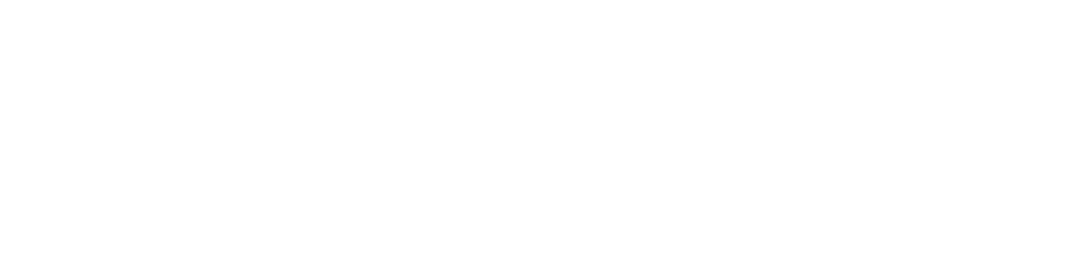
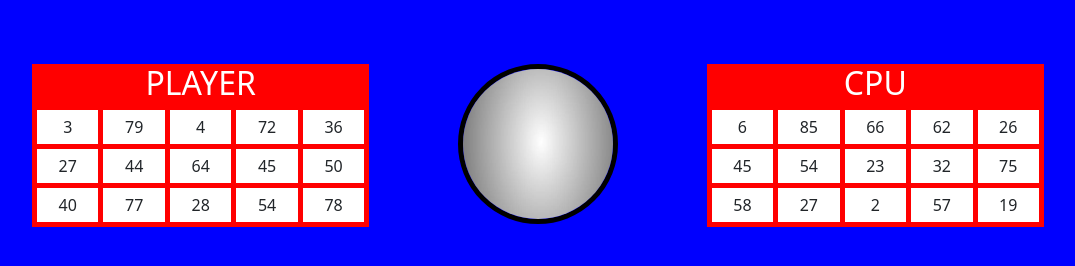
Before and after one commit to alejocastro10/BingoPersonal, a website: page src/index.html in a window 1280 px wide. Shown: the whole page, without its empty margins (102-1177 px from the left). Drawn offline with nearby package versions, Linux system fonts and the light colour scheme.

Commit message:
Tarjetones y circulo generado

```diff
--- a/index.js
+++ /dev/null
@@ -1,47 +0,0 @@
-// CONSTANTES
-
-const cantNumCarton = 15;
-const maxValor = 90;
-const listaNumTotal = [];
-
-// TARJETONES
-
-let player = [];
-let cpu =[];
-
-// FUNCIONES
-
-function generarTarjeton(max) {
-  let cartoon=[]
-  let num, ver
-  max++;
-  for(let i=0;i<cantNumCarton;i++){
-    num = Math.floor(Math.random() * max);
-    ver = repetido(num,cartoon);
-    if (ver) i--;
-    else {
-      cartoon.push(num)
-    }
-  }
-  return cartoon
-}
-
-function repetido(num, cartoon) {
-  for (let i = 0; i < cartoon.length; i++) {
-    if (num == cartoon[i]) {
-      return true;
-    }
-  }
-  return false;
-}
-
-
-
-for (let i = 0; i < 90; i++) {
-  listaNumTotal[i] = i + 1;
-}
-
-player= generarTarjeton(maxValor);
-cpu = generarTarjeton(maxValor);
-
-console.log(player,cpu)
--- a/index.html
+++ b/src/index.html
@@ -10,22 +10,23 @@
       integrity="sha384-EVSTQN3/azprG1Anm3QDgpJLIm9Nao0Yz1ztcQTwFspd3yD65VohhpuuCOmLASjC"
       crossorigin="anonymous"
     />
+    <link rel="stylesheet" href="./styles/styles.css" />
     <title>Bingo</title>
   </head>
   <body>
     <div class="container">
-        <div class="player">
+      <div id="player"></div>
 
-        </div>
+      <div id="ball"> </div>
 
-        <div class="ball">
+      <div id="cpu"></div>
+    </div>
 
-        </div>
+    <!-- Templates -->
 
-        <div class="cpu">
-
-        </div>
-    </div>
+    <template id="div-cartoon">
+        <div class="numCartoon"><p>Numero aleatorio</p></div>
+    </template>
 
     <script src="index.js"></script>
   </body>
--- /dev/null
+++ b/src/index.js
@@ -0,0 +1,120 @@
+// CONSTANTES
+
+const cantNumCarton = 15;
+const maxValor = 90;
+const listaNumTotal = [];
+
+// TARJETONES
+
+let player = [];
+let cpu = [];
+
+// FUNCIONES
+
+function generarTarjeton(max) {
+  let cartoon = [];
+  let num, ver;
+  max++;
+  for (let i = 0; i < cantNumCarton; i++) {
+    num = Math.floor(Math.random() * max);
+    ver = repetido(num, cartoon);
+    if (ver) i--;
+    else {
+      cartoon.push(num);
+    }
+  }
+  return cartoon;
+}
+//Función encontrar si un numero es repetido
+function repetido(num, cartoon) {
+  for (let i = 0; i < cartoon.length; i++) {
+    if (num == cartoon[i]) {
+      return true;
+    }
+  }
+  return false;
+}
+//Función mostar en pantalla el cartón del jugador
+function CreateCartoonPlayer(player) {
+  const cartoonPlayer = document.getElementById("player");
+  const fragmentPlayer = document.createDocumentFragment();
+  let template = document.querySelector("#div-cartoon").content;
+  const divPlayer = document.createElement("div");
+  divPlayer.setAttribute("class", "bodyPlayer");
+
+  const tituloPlayer = document.createElement("h2");
+  tituloPlayer.setAttribute("class", "tituloPlayer");
+  tituloPlayer.textContent = "PLAYER";
+  cartoonPlayer.appendChild(tituloPlayer);
+
+  player.forEach((num) => {
+    template.querySelector(".numCartoon p").textContent = num;
+    const clone = template.cloneNode(true);
+    fragmentPlayer.appendChild(clone);
+  });
+
+  divPlayer.appendChild(fragmentPlayer);
+  cartoonPlayer.appendChild(divPlayer);
+}
+
+//Función mostar en pantalla el cartón del CPU
+
+function CreateCartoonCPU(cpu) {
+  const cartoonCPU = document.getElementById("cpu");
+  const fragmentCPU = document.createDocumentFragment();
+  let template = document.querySelector("#div-cartoon").content;
+  const divCPU = document.createElement("div");
+  divCPU.setAttribute("class", "bodyCPU");
+
+  const tituloCPU = document.createElement("h2");
+  tituloCPU.setAttribute("class", "tituloCPU");
+  tituloCPU.textContent = "CPU";
+  cartoonCPU.appendChild(tituloCPU);
+
+  cpu.forEach((num) => {
+    template.querySelector(".numCartoon p").textContent = num;
+    const clone = template.cloneNode(true);
+    fragmentCPU.appendChild(clone);
+  });
+
+  divCPU.appendChild(fragmentCPU);
+  cartoonCPU.appendChild(divCPU);
+}
+
+//Mostar imagen circular en pantalla
+
+function CreateCircle() {
+  const seccionCircle = document.getElementById("ball");
+  const imageCenter = document.createElement("img");
+  imageCenter.setAttribute("src", "./images/circle-gray.jpg");
+  imageCenter.setAttribute("class", "ball");
+  seccionCircle.appendChild(imageCenter);
+}
+
+//Detectar click en el circulo
+
+function detectarClickCirculo() {
+  const container = document.querySelector(".container");
+  container.addEventListener("click", (e) => {
+    if (e.target.classList.contains("ball")) {
+      generarAleatorio()
+    }
+  });
+}
+
+function generarAleatorio(){
+
+}
+
+player = generarTarjeton(maxValor);
+cpu = generarTarjeton(maxValor);
+
+//ESTRUCTURA PAGINA
+
+//generar estructura player
+
+CreateCartoonPlayer(player);
+CreateCartoonCPU(cpu);
+CreateCircle();
+let arrayNum =[]
+detectarClickCirculo()
--- /dev/null
+++ b/src/styles/styles.scss
@@ -0,0 +1,73 @@
+$colorCartoon : red;
+$bg-square: white;
+
+body{
+    background-color: blue;
+}
+.container{
+    display: grid;
+    grid-template-columns: repeat(3,1fr);
+    padding: 5%;
+    width: 100%;
+
+    #player{
+        background-color: $colorCartoon;
+
+        .tituloPlayer{
+            display: flex;
+            justify-content: center;
+            color: white;
+
+        }
+        .bodyPlayer{
+            display: grid;
+            grid-template-columns: repeat(5,auto);
+            gap: 5px;
+            margin: 0 5px 5px 5px;
+            .numCartoon{
+                background-color: $bg-square;
+                display: flex;
+                align-items: center;
+                justify-content: center;
+                p{
+                    margin: auto;
+                    padding: 5px;
+                }
+            }
+        }
+    }
+    #cpu{
+        background-color: $colorCartoon;
+        .tituloCPU{
+            display: flex;
+            justify-content: center;
+            color: white;
+        }
+        .bodyCPU{
+            display: grid;
+            grid-template-columns: repeat(5,auto);
+            gap: 5px;
+            margin: 0 5px 5px 5px;
+            .numCartoon{
+                background-color: $bg-square;
+                display: flex;
+                align-items: center;
+                justify-content: center;
+                p{
+                    margin: auto;
+                    padding: 5px;
+                }
+            }
+        }
+    }
+    #ball{
+        display: flex;
+        justify-content: center;
+        .ball{
+            border-radius: 50%;
+            height: 160px;
+            width: 160px;
+            border: 5px solid black;
+        }
+    }
+}
```
Also changed, not shown: src/images/circle-gray.jpg (added), src/styles/styles.css (added), 1 other file.
